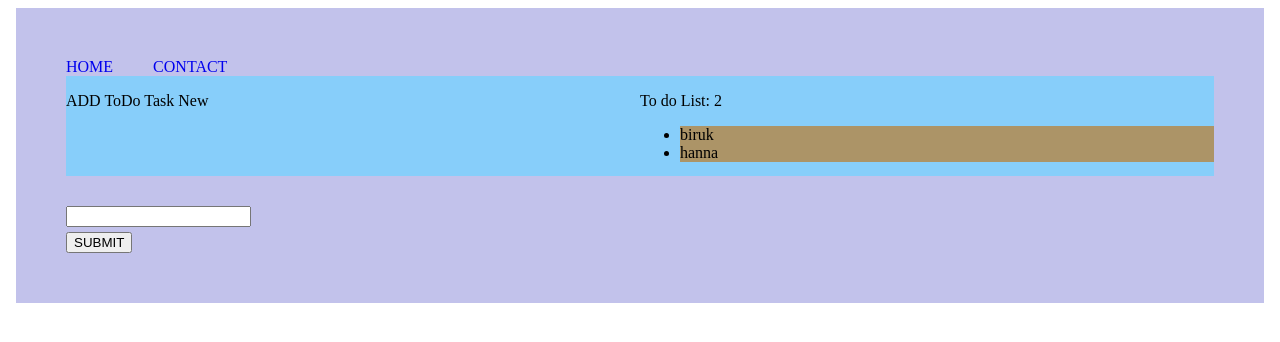
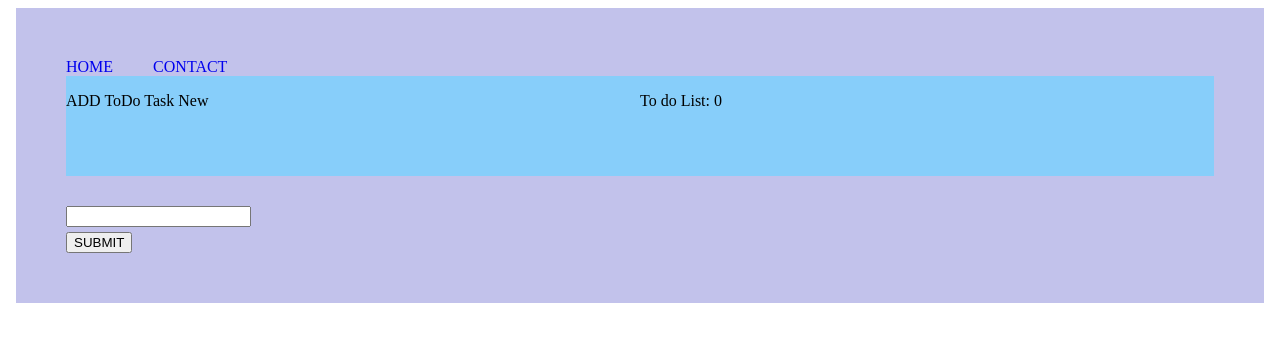
Before and after one commit to BAbate/Todo, an Angular app: page / in a window 1280 px wide. Shown: the top 342 px of the page. Built offline with nearby package versions, Linux system fonts and the light colour scheme.

Commit message:
simple todo

```diff
--- a/src/app/home/home.component.css
+++ b/src/app/home/home.component.css
@@ -9,7 +9,6 @@ h1 {
 
 ul li {
     text-decoration-style: none;
-    background-color: rgb(172, 148, 103);
 }
 
 .container {
@@ -33,6 +32,6 @@ nav a  {
     text-decoration: none;
 }
 
-nav a li {
+li {
     list-style-type: none;
 }
--- a/src/app/home/home.component.ts
+++ b/src/app/home/home.component.ts
@@ -10,8 +10,7 @@ export class HomeComponent implements OnInit {
 
   itemcounter: number;
   projectext = " ";
-  projects = ["biruk","hanna"];
-
+  projects = [];
   constructor() { }
 
   ngOnInit(): void {
```
